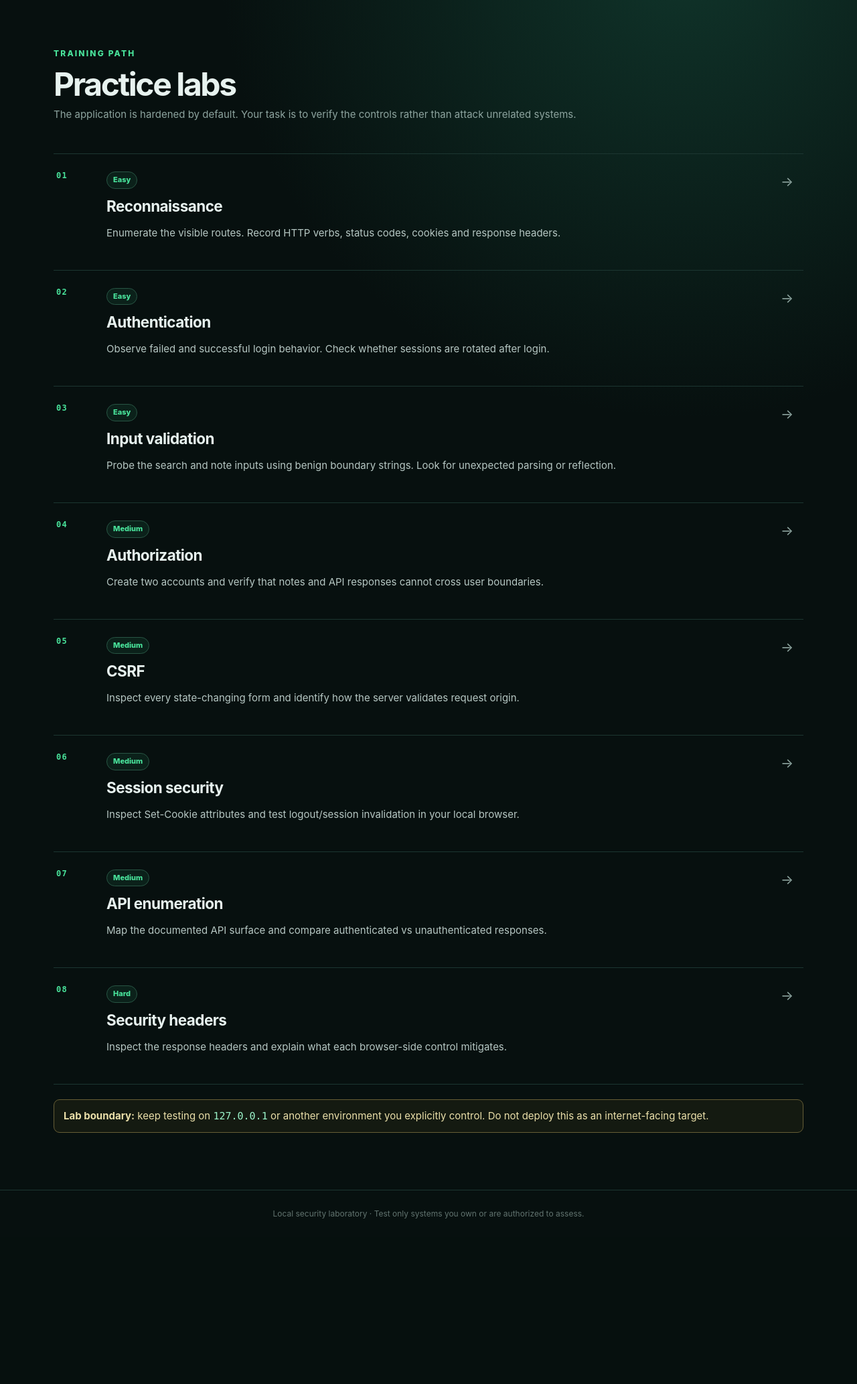
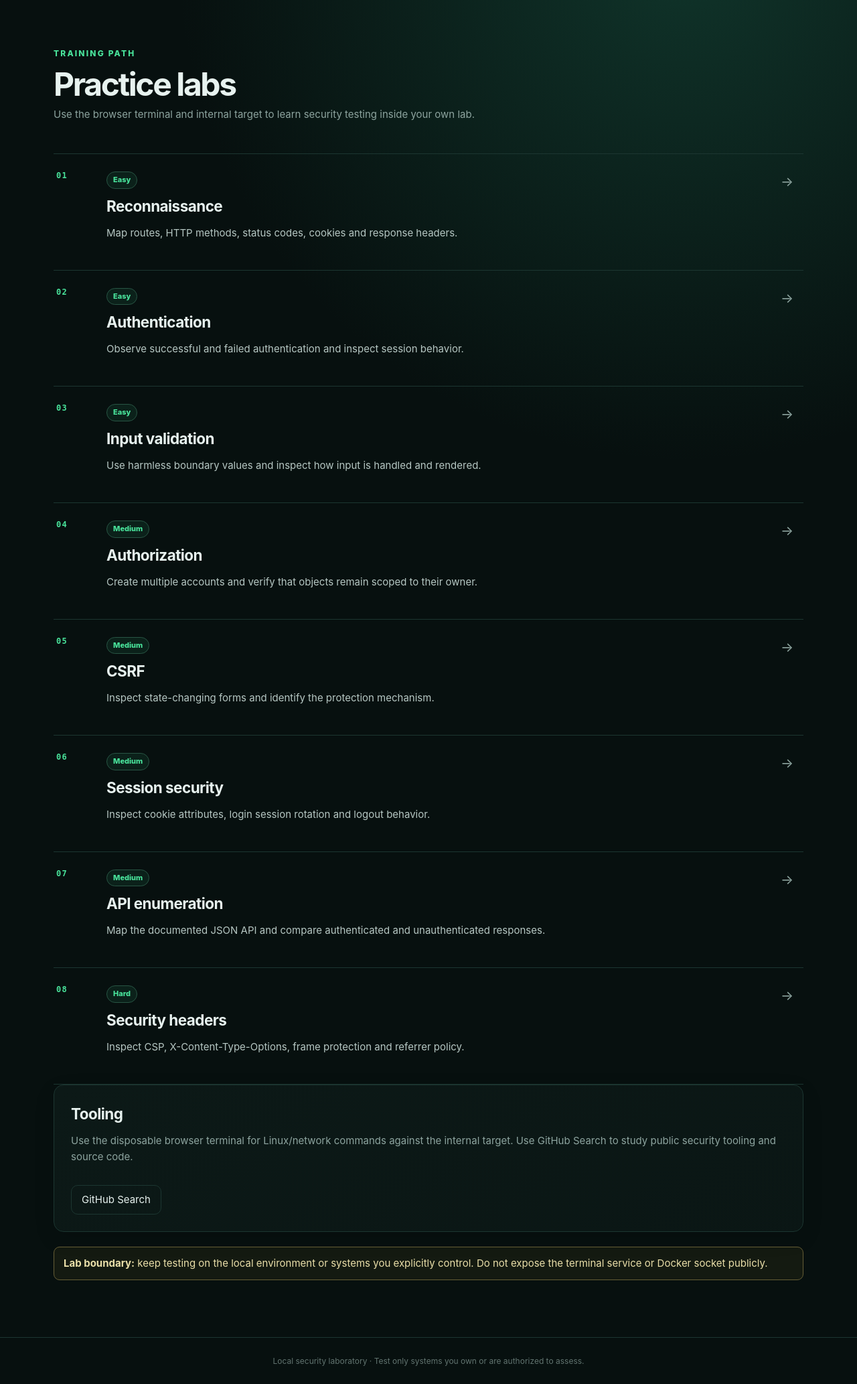
Before and after one commit to hshshss123/Secured-website, a Flask app: page /labs in a window 1280 px wide. Shown: the part 72-2138 px from the top of the page at 67% size. Before the commit the page ends 1891 px from the top, so only its background shows below. Run offline with Flask 3, Linux system fonts and the light colour scheme.

Commit message:
Expand labs with terminal and GitHub tools

```diff
--- a/templates/labs.html
+++ b/templates/labs.html
@@ -1,20 +1,21 @@
 {% extends "base.html" %}
 {% block title %}Labs · Secured Lab{% endblock %}
 {% block content %}
-<div class="page-head"><div><div class="eyebrow">TRAINING PATH</div><h1>Practice labs</h1><p class="muted">The application is hardened by default. Your task is to verify the controls rather than attack unrelated systems.</p></div></div>
+<div class="page-head"><div><div class="eyebrow">TRAINING PATH</div><h1>Practice labs</h1><p class="muted">Use the browser terminal and internal target to learn security testing inside your own lab.</p></div>{% if user %}<a class="button primary" href="{{ url_for('terminal') }}">Open terminal →</a>{% endif %}</div>
 <div class="labs">
 {% for n,title,diff,desc in [
-(1,"Reconnaissance","Easy","Enumerate the visible routes. Record HTTP verbs, status codes, cookies and response headers."),
-(2,"Authentication","Easy","Observe failed and successful login behavior. Check whether sessions are rotated after login."),
-(3,"Input validation","Easy","Probe the search and note inputs using benign boundary strings. Look for unexpected parsing or reflection."),
-(4,"Authorization","Medium","Create two accounts and verify that notes and API responses cannot cross user boundaries."),
-(5,"CSRF","Medium","Inspect every state-changing form and identify how the server validates request origin."),
-(6,"Session security","Medium","Inspect Set-Cookie attributes and test logout/session invalidation in your local browser."),
-(7,"API enumeration","Medium","Map the documented API surface and compare authenticated vs unauthenticated responses."),
-(8,"Security headers","Hard","Inspect the response headers and explain what each browser-side control mitigates.")
+(1,"Reconnaissance","Easy","Map routes, HTTP methods, status codes, cookies and response headers."),
+(2,"Authentication","Easy","Observe successful and failed authentication and inspect session behavior."),
+(3,"Input validation","Easy","Use harmless boundary values and inspect how input is handled and rendered."),
+(4,"Authorization","Medium","Create multiple accounts and verify that objects remain scoped to their owner."),
+(5,"CSRF","Medium","Inspect state-changing forms and identify the protection mechanism."),
+(6,"Session security","Medium","Inspect cookie attributes, login session rotation and logout behavior."),
+(7,"API enumeration","Medium","Map the documented JSON API and compare authenticated and unauthenticated responses."),
+(8,"Security headers","Hard","Inspect CSP, X-Content-Type-Options, frame protection and referrer policy.")
 ] %}
 <article class="lab-row"><div class="lab-num">{{ "%02d"|format(n) }}</div><div><span class="badge">{{ diff }}</span><h2>{{ title }}</h2><p>{{ desc }}</p></div><span class="arrow">→</span></article>
 {% endfor %}
 </div>
-<div class="warning"><strong>Lab boundary:</strong> keep testing on <code>127.0.0.1</code> or another environment you explicitly control. Do not deploy this as an internet-facing target.</div>
+<div class="card"><h2>Tooling</h2><p class="muted">Use the disposable browser terminal for Linux/network commands against the internal target. Use GitHub Search to study public security tooling and source code.</p><div class="actions">{% if user %}<a class="button primary" href="{{ url_for('terminal') }}">Terminal</a>{% endif %}<a class="button ghost" href="{{ url_for('github_search') }}">GitHub Search</a></div></div>
+<div class="warning"><strong>Lab boundary:</strong> keep testing on the local environment or systems you explicitly control. Do not expose the terminal service or Docker socket publicly.</div>
 {% endblock %}
```
